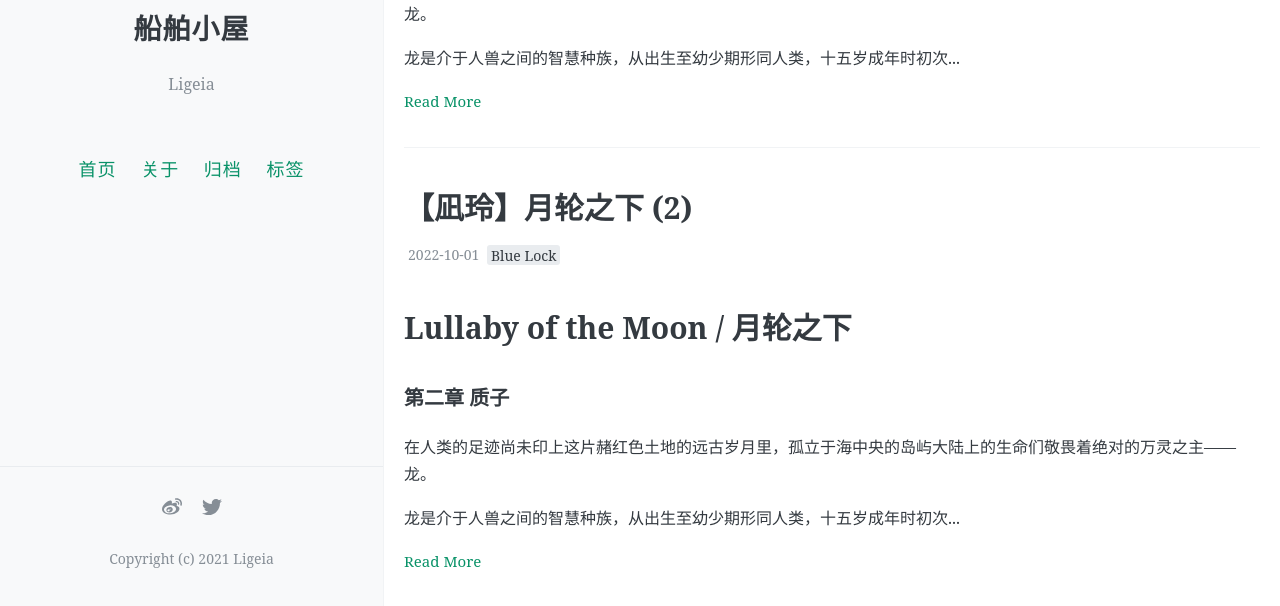
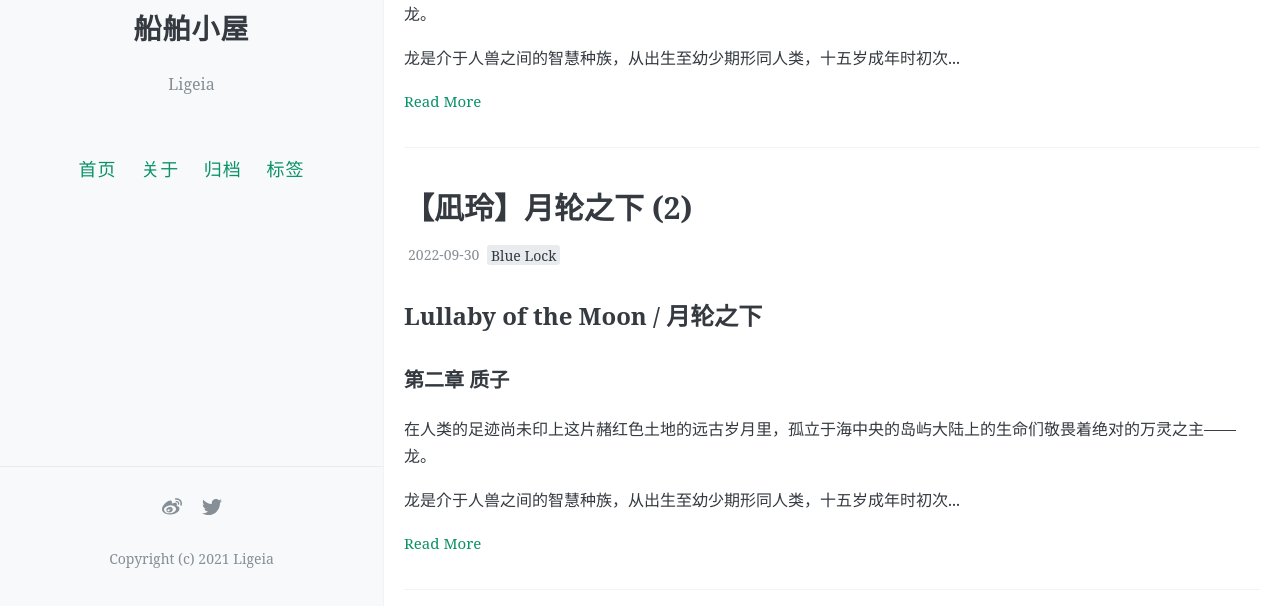
Before and after one commit to ligeiali13/blog, a Jekyll site: the page built from index.html, in a window 1280 px wide and 900 px high, cut to the strip 294-900 px from the top of the window. Built offline with Jekyll 4.4.1, drawn with Linux system fonts in a browser that asks for light colours; the list of posts is cut into pages by our own code; comment, search, counter and statistics services are not loaded.

Commit message:
Update and rename 2022-10-01-lullaby-02.md to 2022-09-30-lullaby-02.md

```diff
--- a/_posts/2022-10-01-lullaby-02.md
+++ b/_posts/2022-09-30-lullaby-02.md
@@ -1,7 +1,7 @@
 ---
 layout: post
 title: 【凪玲】月轮之下 (2)
-date: 2022-10-01
+date: 2022-09-30
 Author: Ligeia
 categories: 同人
 tags: [Blue Lock]
@@ -9,7 +9,7 @@ comments: true
 ---
 
 Lullaby of the Moon / 月轮之下
-====
+----
 
 ### 第二章 质子
 
```
